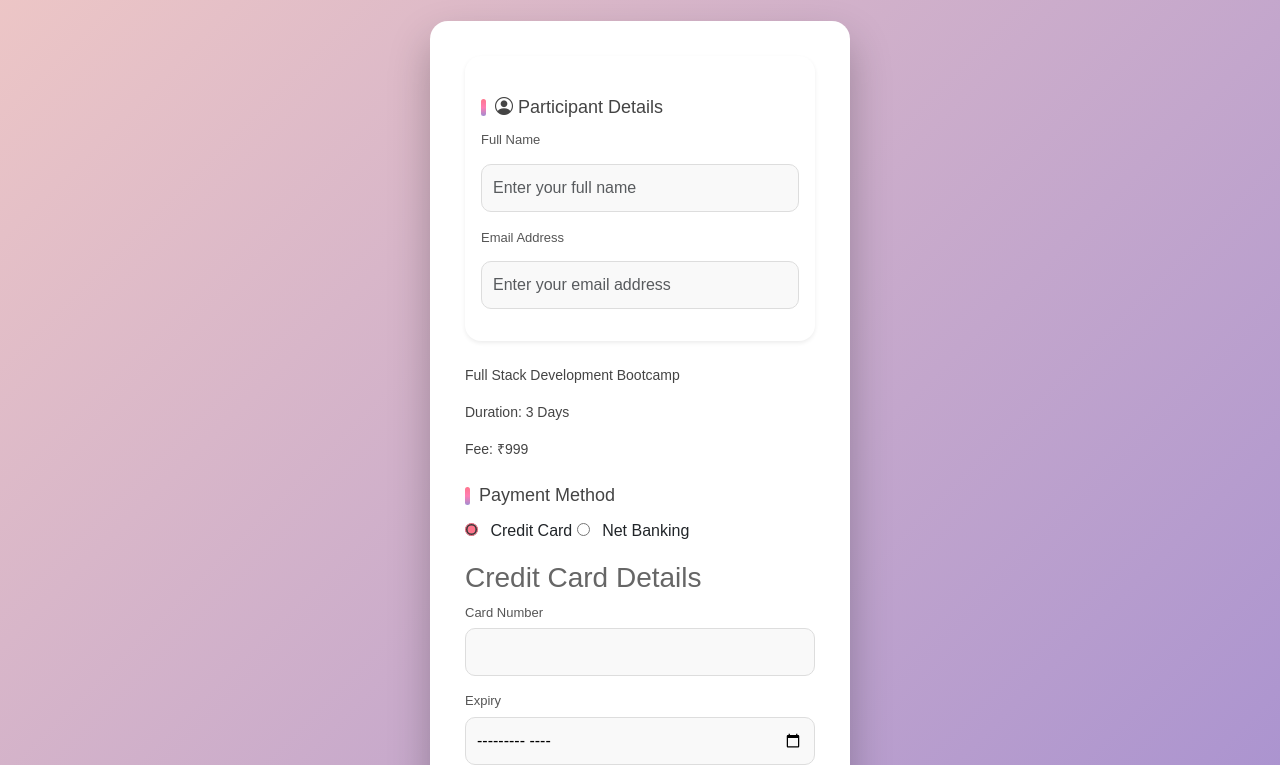
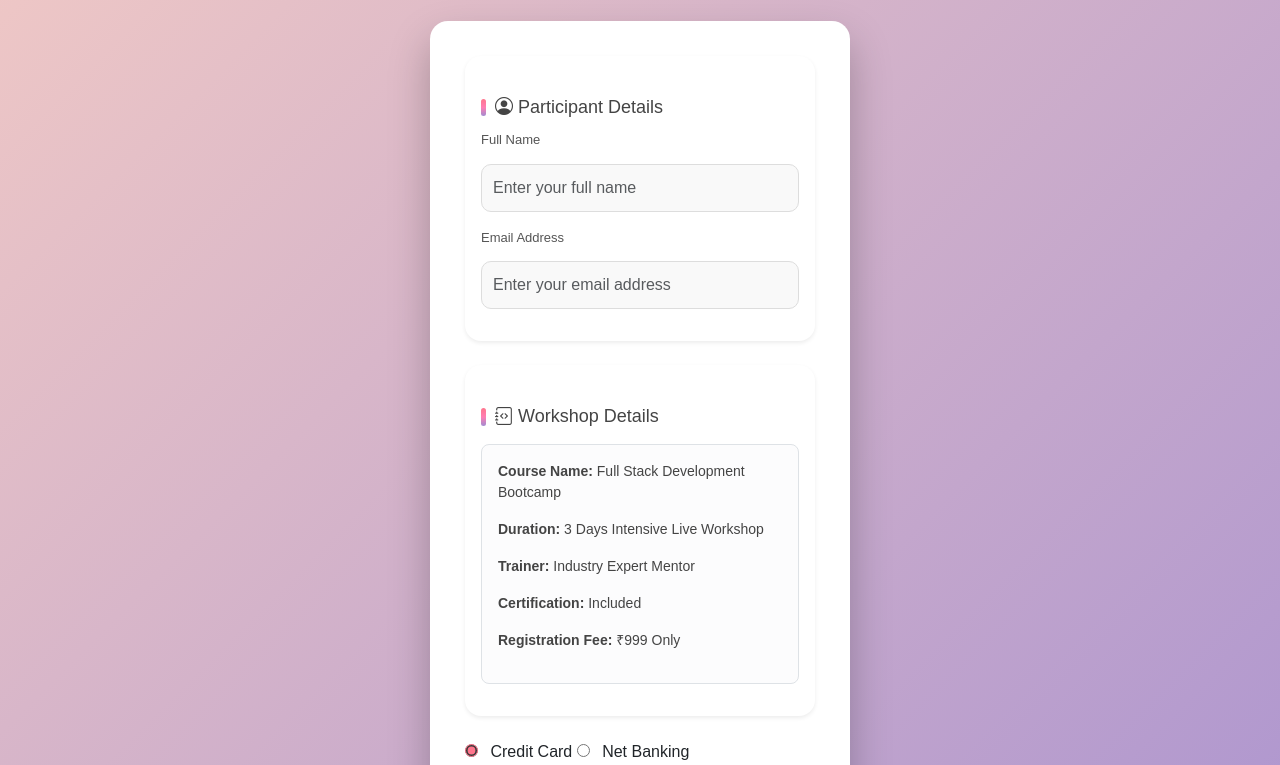
Before and after one commit to wanderhubk/Experiential-Learningmodule2-, a plain HTML site: page index.html in a window 1280 px wide. Shown: the part 188-953 px from the top of the page. Drawn offline with nearby package versions, Linux system fonts and the light colour scheme.

Commit message:
Add workshop details section to index.html

```diff
--- a/index.html
+++ b/index.html
@@ -42,9 +42,19 @@
                 </div>
             </div>
         </div>
-<p>Full Stack Development Bootcamp</p>
-<p>Duration: 3 Days</p>
-<p>Fee: ₹999</p><h2>Payment Method</h2>
+<div class="card mb-4 shadow-sm border-0 rounded-4">
+            <div class="card-body">
+                <h2><i class="bi bi-journal-code"></i> Workshop Details</h2>
+
+                <div class="alert alert-light border rounded-3 mt-3">
+                    <p><strong>Course Name:</strong> Full Stack Development Bootcamp</p>
+                    <p><strong>Duration:</strong> 3 Days Intensive Live Workshop</p>
+                    <p><strong>Trainer:</strong> Industry Expert Mentor</p>
+                    <p><strong>Certification:</strong> Included</p>
+                    <p><strong>Registration Fee:</strong> ₹999 Only</p>
+                </div>
+            </div>
+        </div>
 <input type="radio" name="pay" checked> Credit Card<br>
 <input type="radio" name="pay"> Net Banking<br><br><h3>Credit Card Details</h3>
 <label>Card Number</label><br>
```
